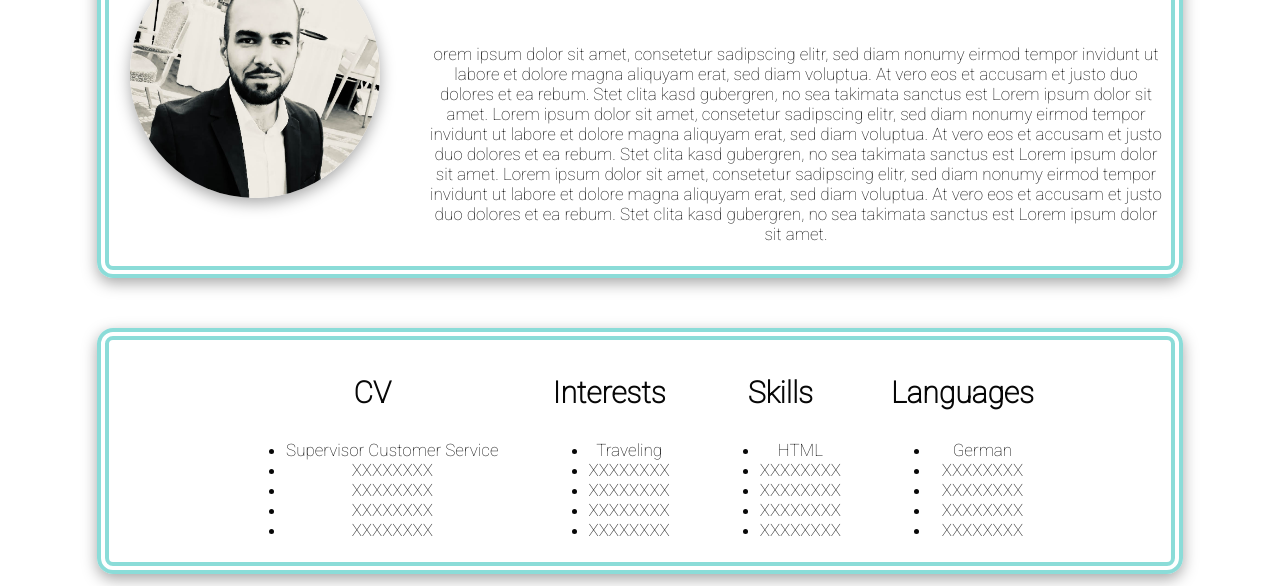
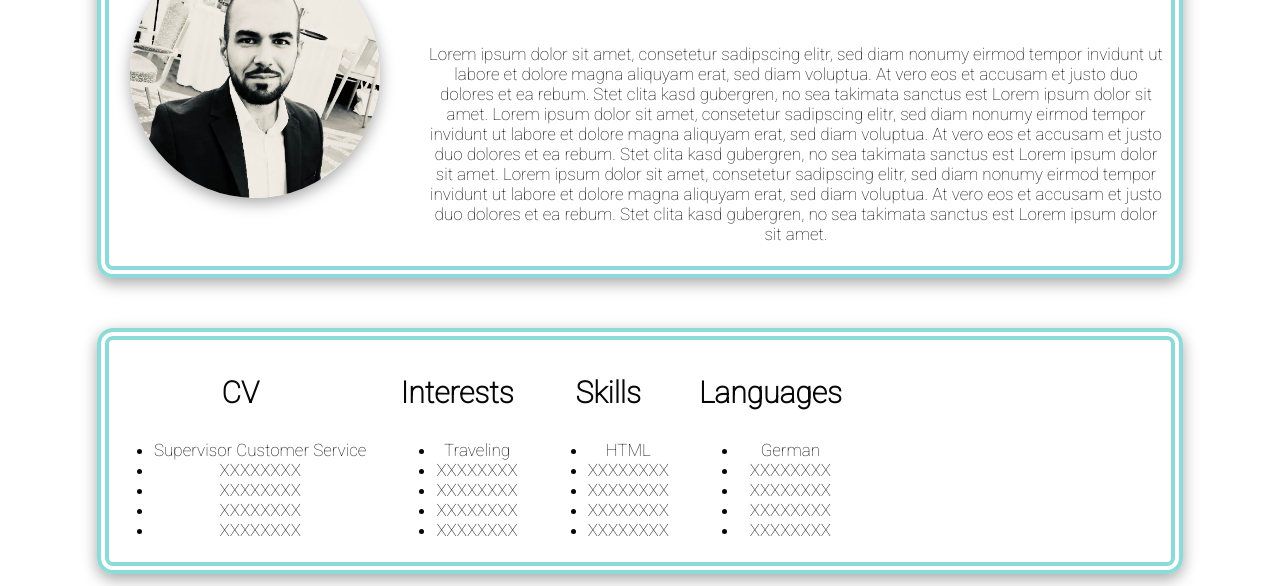
Before and after one commit to AdeelB91/personal-wesbite, a plain HTML site: page index.html in a window 1280 px wide. Shown: the part 674-1260 px from the top of the page. Drawn offline with nearby package versions, Linux system fonts and the light colour scheme.

Commit message:
fixed firstpart

```diff
--- a/index.html
+++ b/index.html
@@ -51,7 +51,7 @@ width="200"/>
 
         <article class="line1">
         <h3 class="inside-headline">About me</h3>
-        <p class="text">orem ipsum dolor sit amet, consetetur sadipscing elitr, sed diam nonumy eirmod tempor invidunt ut labore et dolore magna aliquyam erat, sed diam voluptua. At vero eos et accusam et justo duo dolores et ea rebum. Stet clita kasd gubergren, no sea takimata sanctus est Lorem ipsum dolor sit amet. Lorem ipsum dolor sit amet, consetetur sadipscing elitr, sed diam nonumy eirmod tempor invidunt ut labore et dolore magna aliquyam erat, sed diam voluptua. At vero eos et accusam et justo duo dolores et ea rebum. Stet clita kasd gubergren, no sea takimata sanctus est Lorem ipsum dolor sit amet. Lorem ipsum dolor sit amet, consetetur sadipscing elitr, sed diam nonumy eirmod tempor invidunt ut labore et dolore magna aliquyam erat, sed diam voluptua. At vero eos et accusam et justo duo dolores et ea rebum. Stet clita kasd gubergren, no sea takimata sanctus est Lorem ipsum dolor sit amet.</p>
+        <p class="text">Lorem ipsum dolor sit amet, consetetur sadipscing elitr, sed diam nonumy eirmod tempor invidunt ut labore et dolore magna aliquyam erat, sed diam voluptua. At vero eos et accusam et justo duo dolores et ea rebum. Stet clita kasd gubergren, no sea takimata sanctus est Lorem ipsum dolor sit amet. Lorem ipsum dolor sit amet, consetetur sadipscing elitr, sed diam nonumy eirmod tempor invidunt ut labore et dolore magna aliquyam erat, sed diam voluptua. At vero eos et accusam et justo duo dolores et ea rebum. Stet clita kasd gubergren, no sea takimata sanctus est Lorem ipsum dolor sit amet. Lorem ipsum dolor sit amet, consetetur sadipscing elitr, sed diam nonumy eirmod tempor invidunt ut labore et dolore magna aliquyam erat, sed diam voluptua. At vero eos et accusam et justo duo dolores et ea rebum. Stet clita kasd gubergren, no sea takimata sanctus est Lorem ipsum dolor sit amet.</p>
         </article>
       </div>
 
--- a/style.css
+++ b/style.css
@@ -85,15 +85,14 @@ h2 {
   padding: 5px;
   border: 12px double #8bdcd8;
   color: rgb(7, 7, 7);
-  gap: 50px;
+  gap: 30px;
   margin-bottom: 50px;
   border-radius: 1em;
   margin-left: 97px;
   margin-right: 97px;
-  flex-wrap: wrap;
-  justify-content: center;
   flex-direction: row;
   box-shadow: rgba(0, 0, 0, 0.35) 0px 5px 15px;
+  flex-wrap: wrap;
 }
 .firstpart {
   display: flex;
@@ -105,13 +104,18 @@ h2 {
   margin: 1em;
   align-items: center;
   box-shadow: rgba(0, 0, 0, 0.35) 0px 5px 15px;
+  max-width: 50%;
+  flex-wrap: wrap;
 }
 
 .line1 {
   display: flex;
   flex-direction: column;
+  justify-content: center;
 }
 .inside-headline {
+  display: flex;
+  justify-content: center;
   font-size: 30px;
 }
 
```
